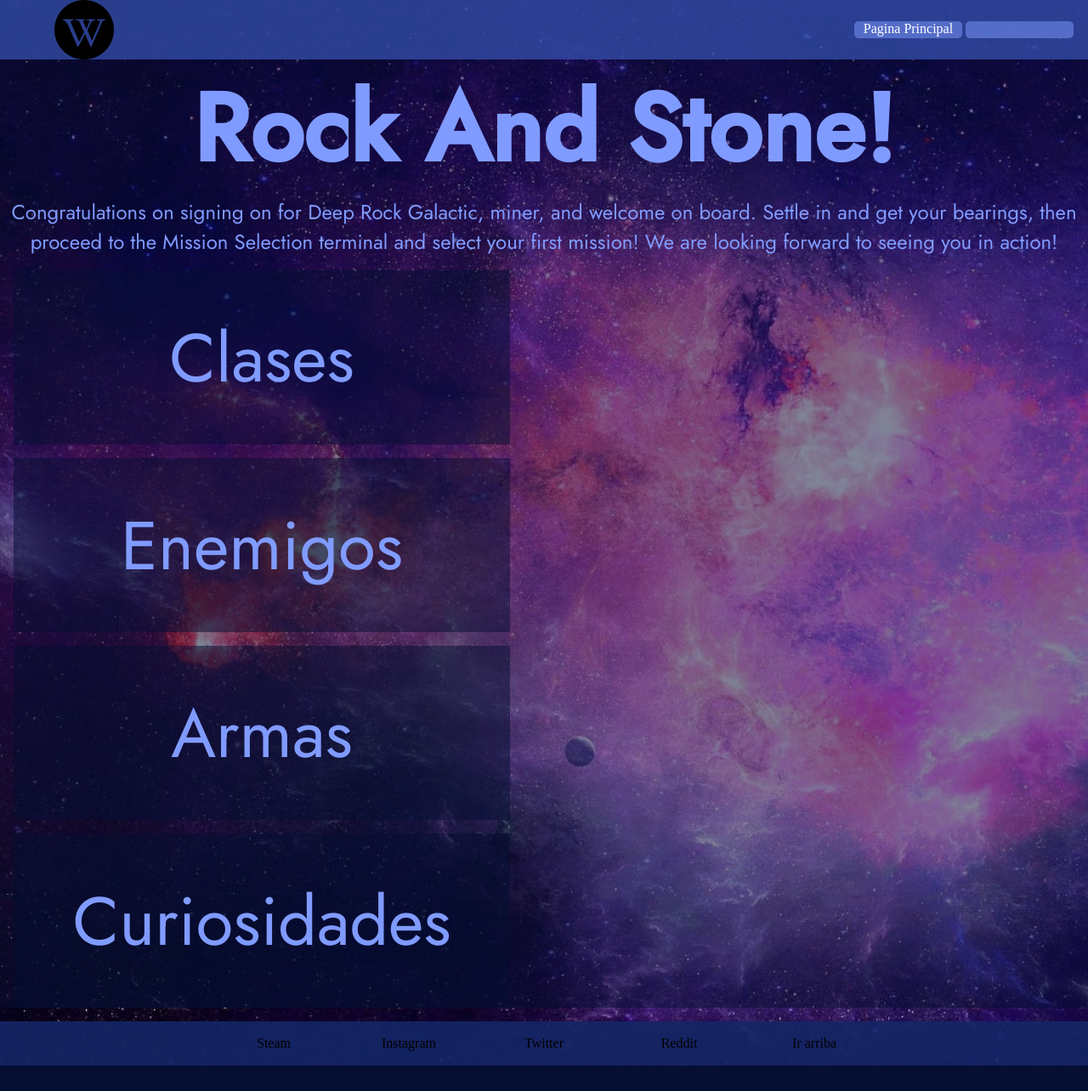
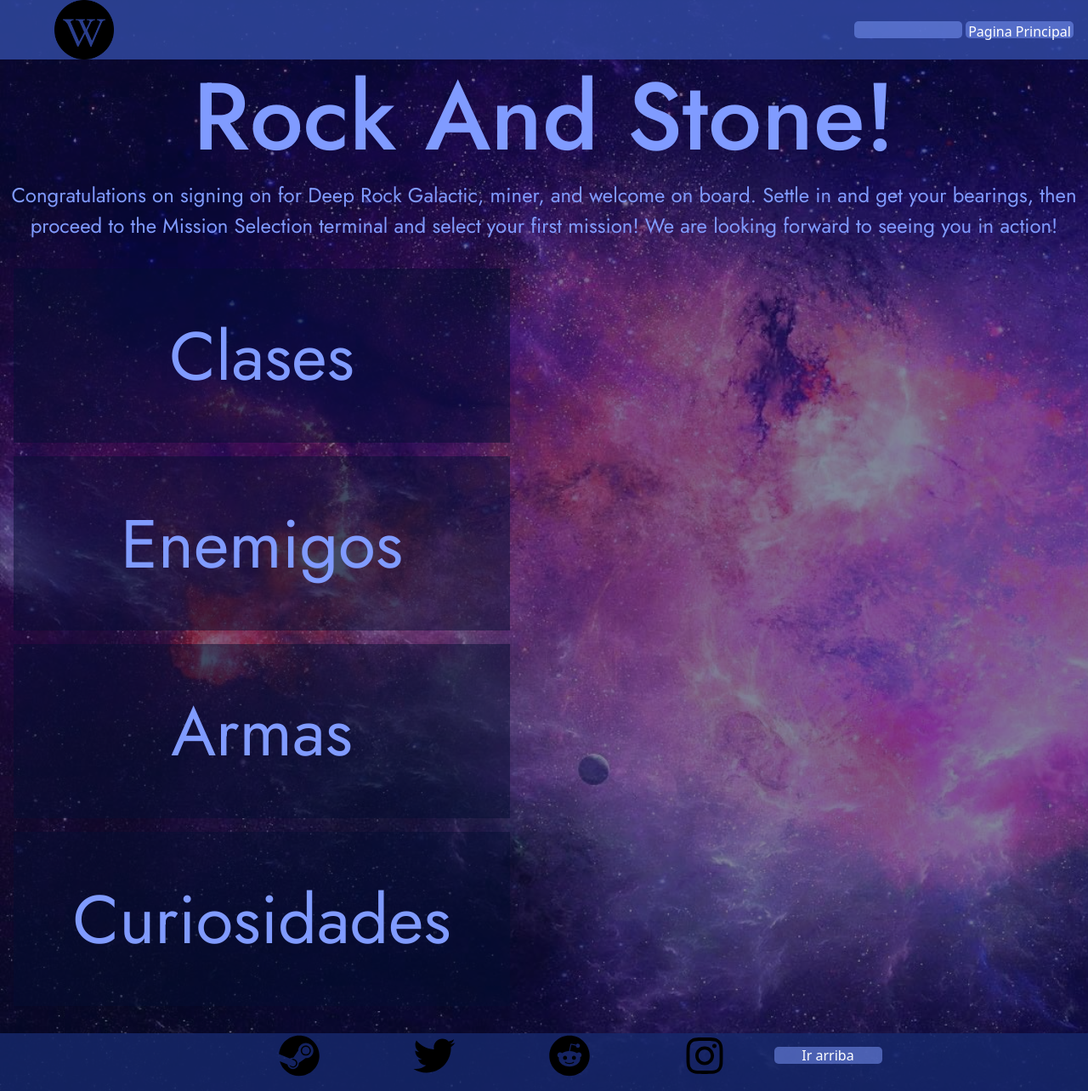
Before and after one commit to DiegoGastonGarcia/PreEntrega2-GarciaDiego, a plain HTML site: page pages/drg.html in a window 1280 px wide. Shown: the whole page at 85% size. Before the commit the page ends 1254 px from the top, so only its background shows below. Drawn offline with nearby package versions, Linux system fonts and the light colour scheme.

Commit message:
inclusion de boostrap y completado de paginas

```diff
--- a/css/styles.css
+++ b/css/styles.css
@@ -230,6 +230,7 @@
 
 footer {
     height: 10%;
+    width: 100%;
     background-color: rgb(20, 38, 102, 90%) ;
     text-align: center;
     font-size: 1rem;
@@ -242,6 +243,7 @@
 footer ul {
     display: flex;
     flex-wrap: nowrap;
+    width: 100%;
     justify-content: center;
     justify-items: center;
     align-items: center;
--- a/pages/drg.html
+++ b/pages/drg.html
@@ -7,42 +7,48 @@
     <link rel="preconnect" href="https://fonts.googleapis.com">
     <link rel="preconnect" href="https://fonts.gstatic.com" crossorigin>
     <link href="https://fonts.googleapis.com/css2?family=Jost:wght@200;400;500&display=swap" rel="stylesheet">
+    <link href="https://cdn.jsdelivr.net/npm/bootstrap@5.3.0/dist/css/bootstrap.min.css" rel="stylesheet" integrity="sha384-9ndCyUaIbzAi2FUVXJi0CjmCapSmO7SnpJef0486qhLnuZ2cdeRhO02iuK6FUUVM" crossorigin="anonymous">
     <link rel="stylesheet" href="../css/styles.css">
     <title>DRG</title>
 </head>
 <body>
+    <!-- ENCABEZADO -->
     <header>
         <div ><img id="logoW" src="../assets/images/Logos/Wiki.png" alt="Not found"></div>
         <nav>
             <ul>
+                <li></li>
                 <li><a href="../index.html">Pagina Principal</a></li>
-                <li></li>
             </ul>
         </nav>
     </header>
-
-    <main class="deepRockGalactic">
-        <section>
+<!-- PRINCIPAL -->
+    <main >
+        <section class="container">
             <h1>Rock And Stone!</h1>
         </section>
-        <section>
+        <section class="container-fluid">
             <p>Congratulations on signing on for Deep Rock Galactic, miner, and welcome on board. Settle in and get your bearings, then proceed to the Mission Selection terminal and select your first mission! We are looking forward to seeing you in action!</p>
         </section>
-        <ul>
-            <li class="boton">Clases</li>
-            <li class="boton">Enemigos</li>
-            <li class="boton">Armas</li>
-            <li class="boton">Curiosidades</li>
-        </ul>
+        <div class="row">
+            <ul class="col">
+                <li class="boton">Clases</li>
+                <li class="boton">Enemigos</li>
+                <li class="boton">Armas</li>
+                <li class="boton">Curiosidades</li>
+            </ul>
+        </div>
     </main>
+    <!-- PIE DE PAGINA -->
     <footer>
         <ul>
-            <li>Steam</li>
-            <li>Instagram</li>
-            <li>Twitter</li>
-            <li>Reddit</li>
-            <li>Ir arriba</li>
+            <li><a href="https://store.steampowered.com/app/548430/Deep_Rock_Galactic/" target="_blank"><img class="network" src="../assets/Utilidades/steam.svg" alt=""></a></li>
+            <li><a href="https:www.twitter.com/JoinDeepRock" target="_blank"><img class="network" src="../assets/Utilidades/twitter.svg" alt=""></a></li>
+            <li><a href="https://www.reddit.com/r/DeepRockGalactic/" target="_blank"><img class="network" src="../assets/Utilidades/reddit.svg" alt=""></a></li>
+            <li><a href="https://www.instagram.com/deep_rock.galactic/" target="_blank"><img class="network" src="../assets/Utilidades/instagram.svg" alt=""></a></li>
+            <li class= "textoboton"><a href="">Ir arriba</a></li>
         </ul>
     </footer>
+    <script src="https://cdn.jsdelivr.net/npm/bootstrap@5.3.0/dist/js/bootstrap.bundle.min.js" integrity="sha384-geWF76RCwLtnZ8qwWowPQNguL3RmwHVBC9FhGdlKrxdiJJigb/j/68SIy3Te4Bkz" crossorigin="anonymous"></script>
 </body>
 </html>
```
Also changed, not shown: pages/ror2.html (+2 -0 lines), pages/tboi.html (+14 -9 lines).
